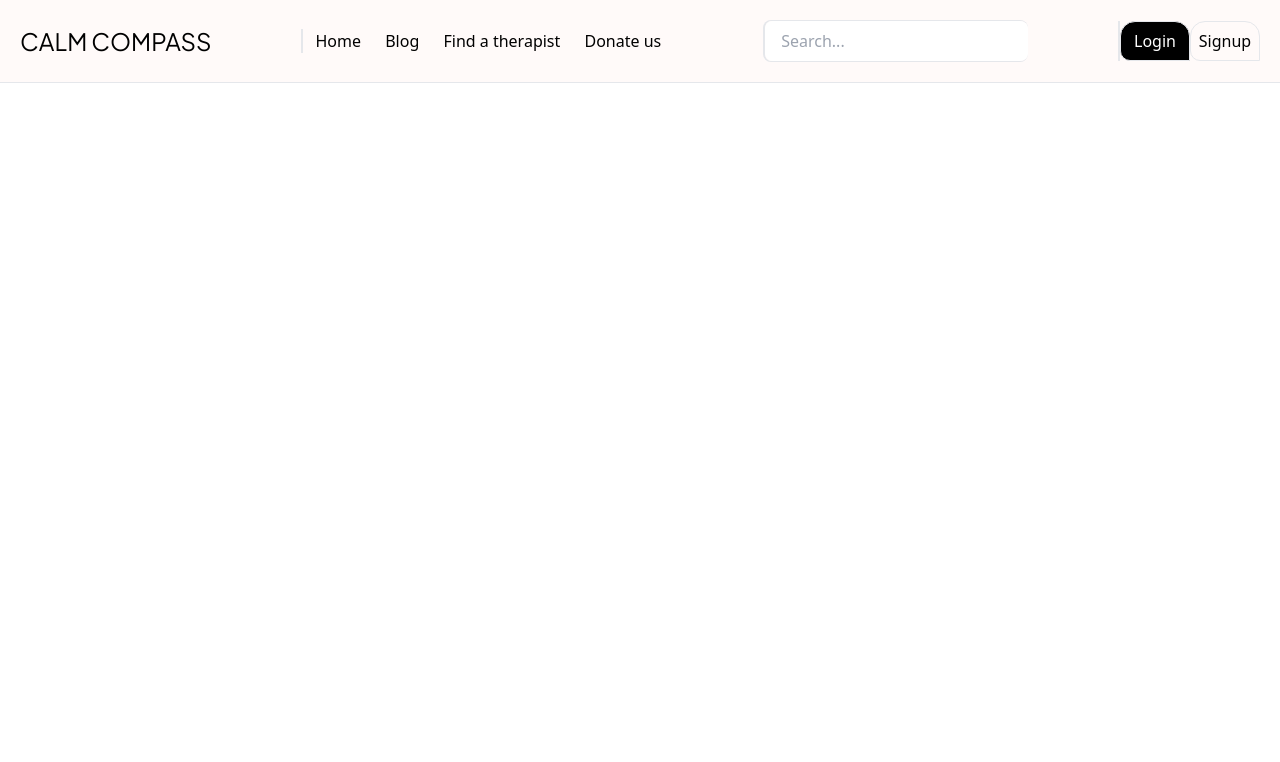
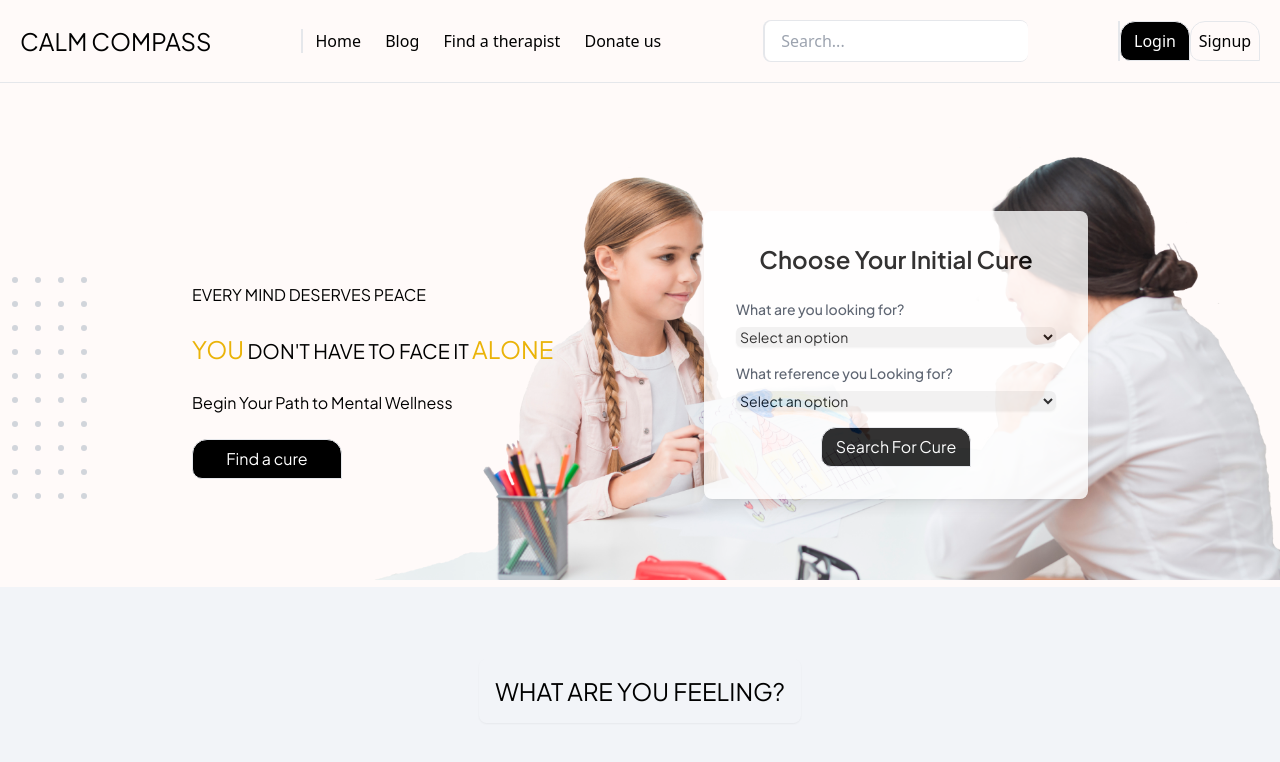
Before and after one commit to hkshakib/calm_compass, a React (Vite) app: page / in a window 1280 px wide. Shown: the top 762 px of the page. Built offline with nearby package versions, Linux system fonts and the light colour scheme.

Commit message:
feat: add landing page

```diff
--- a/src/App.jsx
+++ b/src/App.jsx
@@ -7,6 +7,7 @@ const App = () => {
     <div className="bg-[#FFFAF9]">
       <Navbar />
       <Landing />
+      <Home />
     </div>
   );
 };
--- a/src/components/Landing.jsx
+++ b/src/components/Landing.jsx
@@ -1,10 +1,134 @@
-
+import Banner from "../static/banner.png";
 const Landing = () => {
   return (
-    <div className="flex">
-
+    <div className="flex max-h-screen bg-[#FFFAF9] font-heading">
+      <div className="flex basis-[10%] pl-3 pt-36 pb-20 text-gray-300">
+        <div>
+          <li></li>
+          <li></li>
+          <li></li>
+          <li></li>
+          <li></li>
+          <li></li>
+          <li></li>
+          <li></li>
+          <li></li>
+          <li></li>
+        </div>
+        <div>
+          <li></li>
+          <li></li>
+          <li></li>
+          <li></li>
+          <li></li>
+          <li></li>
+          <li></li>
+          <li></li>
+          <li></li>
+          <li></li>
+        </div>
+        <div>
+          <li></li>
+          <li></li>
+          <li></li>
+          <li></li>
+          <li></li>
+          <li></li>
+          <li></li>
+          <li></li>
+          <li></li>
+          <li></li>
+        </div>
+        <div>
+          <li></li>
+          <li></li>
+          <li></li>
+          <li></li>
+          <li></li>
+          <li></li>
+          <li></li>
+          <li></li>
+          <li></li>
+          <li></li>
+        </div>
+      </div>
+      <div
+        className="flex basis-[90%] bg-contain bg-no-repeat bg-center"
+        style={{
+          backgroundImage: `url(${Banner})`,
+          backgroundSize: "80%",
+          backgroundPosition: "right center",
+        }}
+      >
+        <div className="flex flex-col basis-[50%] pl-16 pt-40 pb-20 gap-6">
+          <span className="text-[16px] bold uppercase">
+            Every Mind Deserves Peace
+          </span>
+          <span className="text-[20px] uppercase">
+            <span className="text-yellow-500 text-[24px]">You</span> Don't Have
+            to Face It{" "}
+            <span className="text-yellow-500 text-[24px]">Alone</span>
+          </span>
+          <span>Begin Your Path to Mental Wellness</span>
+          <span className="flex justify-center items-center rounded-t-[15px] rounded-l-[10px] cursor-pointer border w-[150px] h-[40px] bg-black text-white hover:bg-white hover:text-black">
+            Find a cure
+          </span>
+        </div>
+        <div className="flex justify-center items-center opacity-80 font-heading">
+          <div className="bg-white p-8 rounded-lg shadow-lg w-96">
+            <h1 className="text-2xl font-bold text-center font-heading mb-6">
+              Choose Your Initial Cure
+            </h1>
+            <form className="space-y-4">
+              <div>
+                <label
+                  htmlFor="option1"
+                  className="block text-sm font-medium text-gray-700 mb-2"
+                >
+                  What are you looking for?
+                </label>
+                <select
+                  id="option1"
+                  className="block text-[14px] w-full rounded-md border-gray-300 shadow-sm focus:border-blue-500 focus:ring-blue-500"
+                >
+                  <option value="" disabled selected>
+                    Select an option
+                  </option>
+                  <option value="option1">Anxiety</option>
+                  <option value="option2">Depression</option>
+                  <option value="option3">Stress</option>
+                </select>
+              </div>
+              <div>
+                <label
+                  htmlFor="option2"
+                  className="block text-sm font-medium text-gray-700 mb-2"
+                >
+                  What reference you Looking for?
+                </label>
+                <select
+                  id="option2"
+                  className="block text-[14px] w-full rounded-md border-gray-300 shadow-sm focus:border-blue-500 focus:ring-blue-500"
+                >
+                  <option value="" disabled selected>
+                    Select an option
+                  </option>
+                  <option value="option1">Quranic</option>
+                  <option value="option2">Hadith</option>
+                  <option value="option3">Quotes</option>
+                </select>
+              </div>
+              <div className="flex justify-center">
+                <span className="flex justify-center items-center rounded-t-[15px] rounded-l-[10px] cursor-pointer border w-[150px] h-[40px] bg-black text-white hover:bg-white hover:text-black">
+                  Search For Cure
+                </span>
+              </div>
+            </form>
+          </div>
+        </div>
+      </div>
     </div>
-  )
-}
+  );
+};
 
 export default Landing;
--- a/src/components/Navbar.jsx
+++ b/src/components/Navbar.jsx
@@ -1,6 +1,6 @@
 const Navbar = () => {
   return (
-    <nav className="flex justify-between items-center p-5 border-b divide-x-2">
+    <nav className="flex justify-between items-center p-5 border-b divide-x-2 sticky top-0 z-10000 mb-10">
       <span className="text-[24px] uppercase line-clamp-4 leading-1 text-bold font-heading">
         Calm Compass
       </span>
--- a/src/pages/Home.jsx
+++ b/src/pages/Home.jsx
@@ -14,9 +14,7 @@ const Home = () => {
   };
 
   return (
-    <div className="flex flex-col min-h-screen pl-10 pr-10 pt-10 bg-[#f2f4f8]">
-      {/* <Navbar /> */}
-
+    <div className="flex flex-col min-h-screen pl-10 pr-10 pt-8 bg-[#f2f4f8]">
       <main className="flex-grow pl-10 pr-10 md:p-10">
         <div className="flex justify-center items-center text-2xl font-heading uppercase mb-10">
           <span className="p-4 rounded-lg shadow-sm">
```
Also changed, not shown: src/static/banner.png (added).
